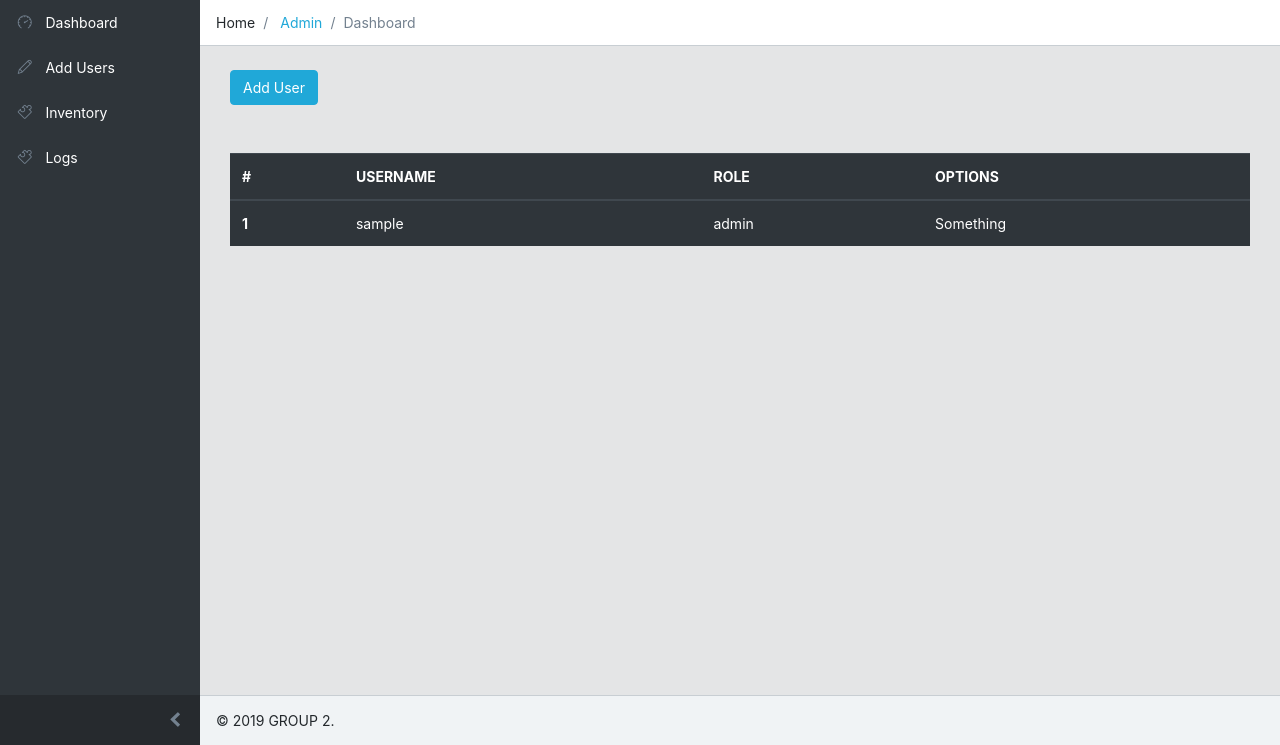
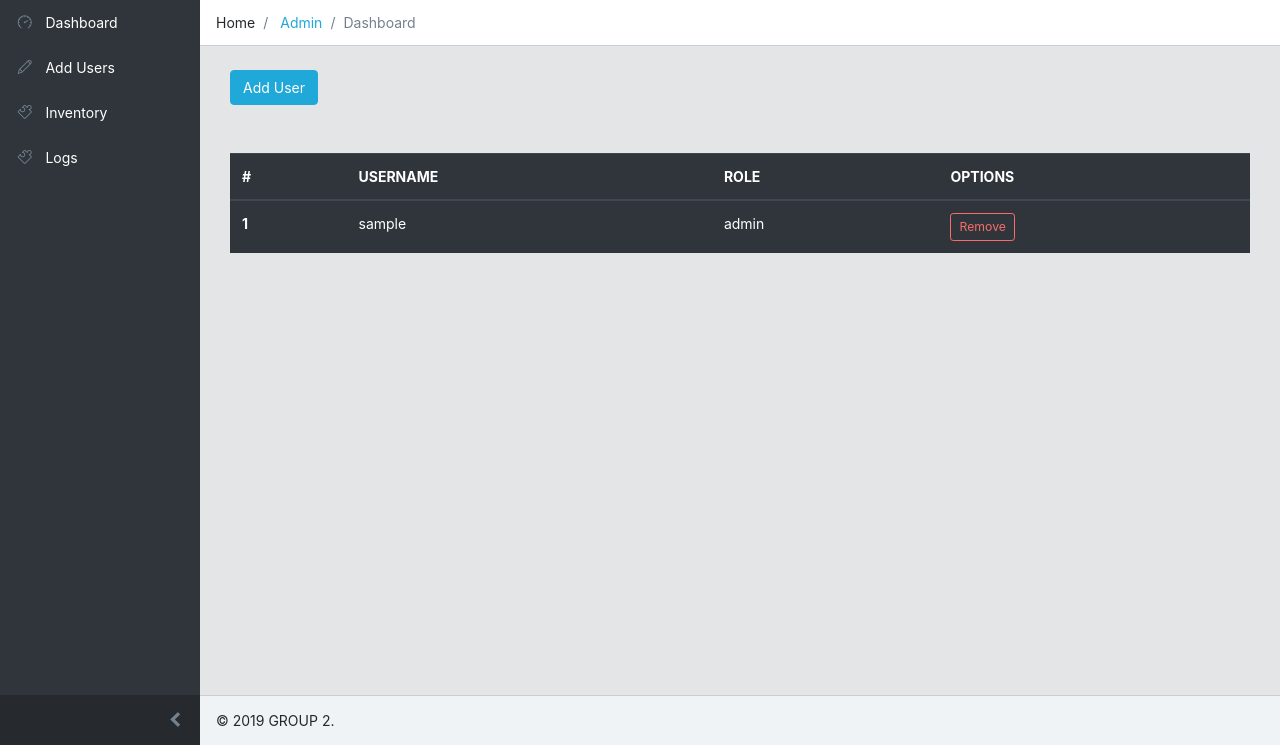
Before and after one commit to craftword/inventory-management, a Flask app: page /users in a window 1280 px wide. Shown: the part 55-800 px from the top of the page. Run offline with Flask 2, Linux system fonts and the light colour scheme; tables that the repository leaves empty hold one stand-in row (values such as "Sample post"); some libraries are stand-ins or nearby versions.

Commit message:
successfully implemented delete user

```diff
--- a/application.py
+++ b/application.py
@@ -168,13 +168,16 @@ def history():
 #     """Register user"""
 #     return render_template("/login.html", msg="registration successful, login.")
 
+
+# add users
 @app.route("/users", methods=["GET", "POST"])
 def users():
     """Add a User"""
     if request.method == "GET":
-        userData = db.execute("SELECT username, role FROM users")
+        userData = db.execute("SELECT id, username, role FROM users")
         print(userData)
         return render_template("users.html",userData=userData)
+
     elif request.method == "POST":
         username = request.form.get("username")
         password = request.form.get("password")
@@ -193,7 +196,19 @@ def users():
 
         rows = db.execute("INSERT INTO users (username, hash, role) VALUES (:username, :hash, :role)", username=username, hash=hash, role=role)
         # print("rows=",rows)
-        return render_template("users.html")
+        return redirect("/users")
+
+
+@app.route("/remove_user", methods=["GET"])
+def removeUser():
+    """Remove User"""
+    id = request.args.get("id")
+    row = db.execute("DELETE FROM users where id=:id", id=id)
+
+    if row:
+        return jsonify({'msg':'User deleted successfully'})
+    return jsonify({'msg':'Something went wrong'})
+
 
 
 def errorhandler(e):
--- a/static/main.js
+++ b/static/main.js
@@ -74,6 +74,7 @@ $(document).on("click", '.remove_item', function(event){
         data:{id:id},
         dataType: 'json',
         success : function(data){
+            // console.log(data);
             alert(data.msg);
            location.reload(true);
         },
@@ -86,3 +87,29 @@ $(document).on("click", '.remove_item', function(event){
     }
 
 });
+
+// Remove User
+$(document).on('click', '.remove_user', function(e) {
+    e.preventDefault();
+    let removeUser = confirm("Are you sure you want to remove this user?");
+    if (removeUser) {
+        let id = $(this).attr("name")
+
+        $.ajax({
+            type: "GET",
+            url: "remove_user",
+            data: {id:id},
+            dataType: "json",
+            success: function (data) {
+                alert(data.msg);
+                location.reload(true);
+            },
+            error: function(){
+                alert("Something went wrong");
+            }
+        });
+    }
+    else {
+        location.reload(true);
+    }
+});
--- a/templates/users.html
+++ b/templates/users.html
@@ -66,10 +66,10 @@
           {% for data in userData %}
 
           <tr>
-            <th scope="data">1</th>
+            <th scope="data">{{(userData.index(data) + 1)}}</th>
             <td>{{data.username}}</td>
             <td>{{data.role}}</td>
-            <td>Something</td>
+            <td><a href="#" class="btn btn-outline-danger btn-sm remove_user" name="{{ data.id }}">Remove</a></td>
           </tr>
 
           {% endfor %}
```
